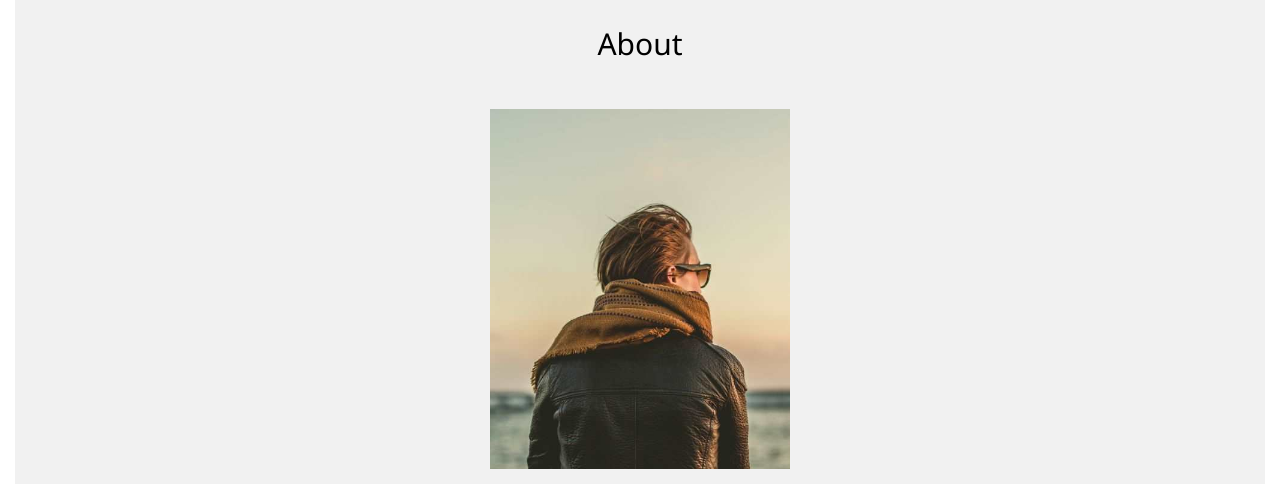
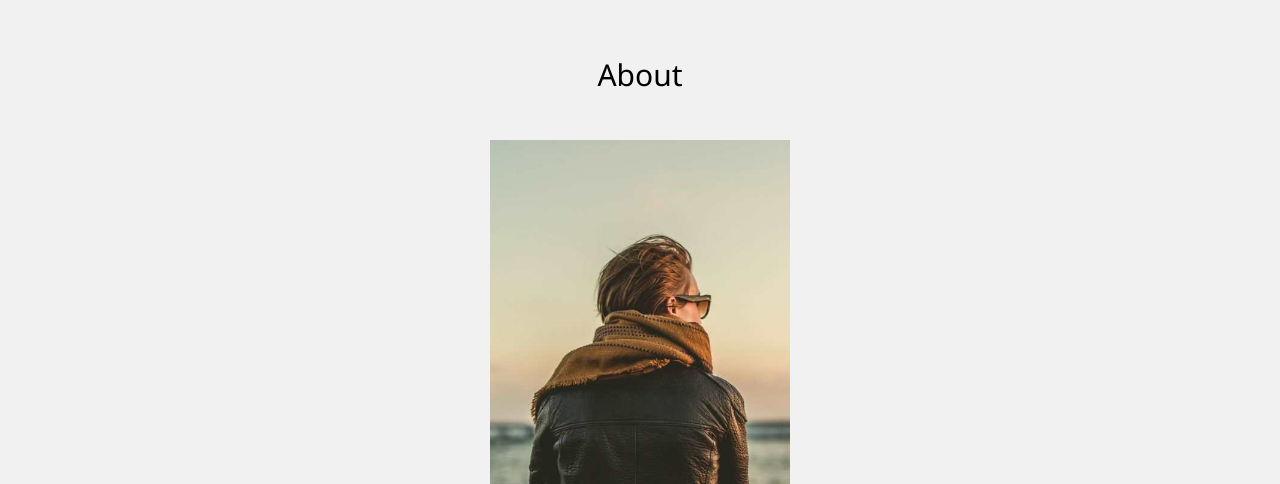
Before and after one commit to Ubaid-raza1/template-3, a plain HTML site: page index.html in a window 1280 px wide. Shown: the part 1398-1882 px from the top of the page. Drawn offline with Linux system fonts and the light colour scheme.

Commit message:
changing

```diff
--- a/style.css
+++ b/style.css
@@ -12,11 +12,11 @@ html {
     scroll-behavior: smooth;
 }
 
-/* .main-container {
-    width: 980px;
-    max-width: 100%;
+.main-container {
+    width: 100%;
+    max-width: 1500px;
     margin: auto;
-} */
+}
 
 header {
     padding: 28px;
@@ -182,16 +182,6 @@ label {
 }
 
 
-/* media query */
-@media only screen and (max-width: 2300px) {
-
-.main-container{
-    width: 1250PX;
-    max-width: 100%;
-    margin: 0 auto;
-}
-
-}
 @media only screen and (max-width: 600px) {
     .images {
         display: flex;
```
Also changed, not shown: index.html (+2 -3 lines).
